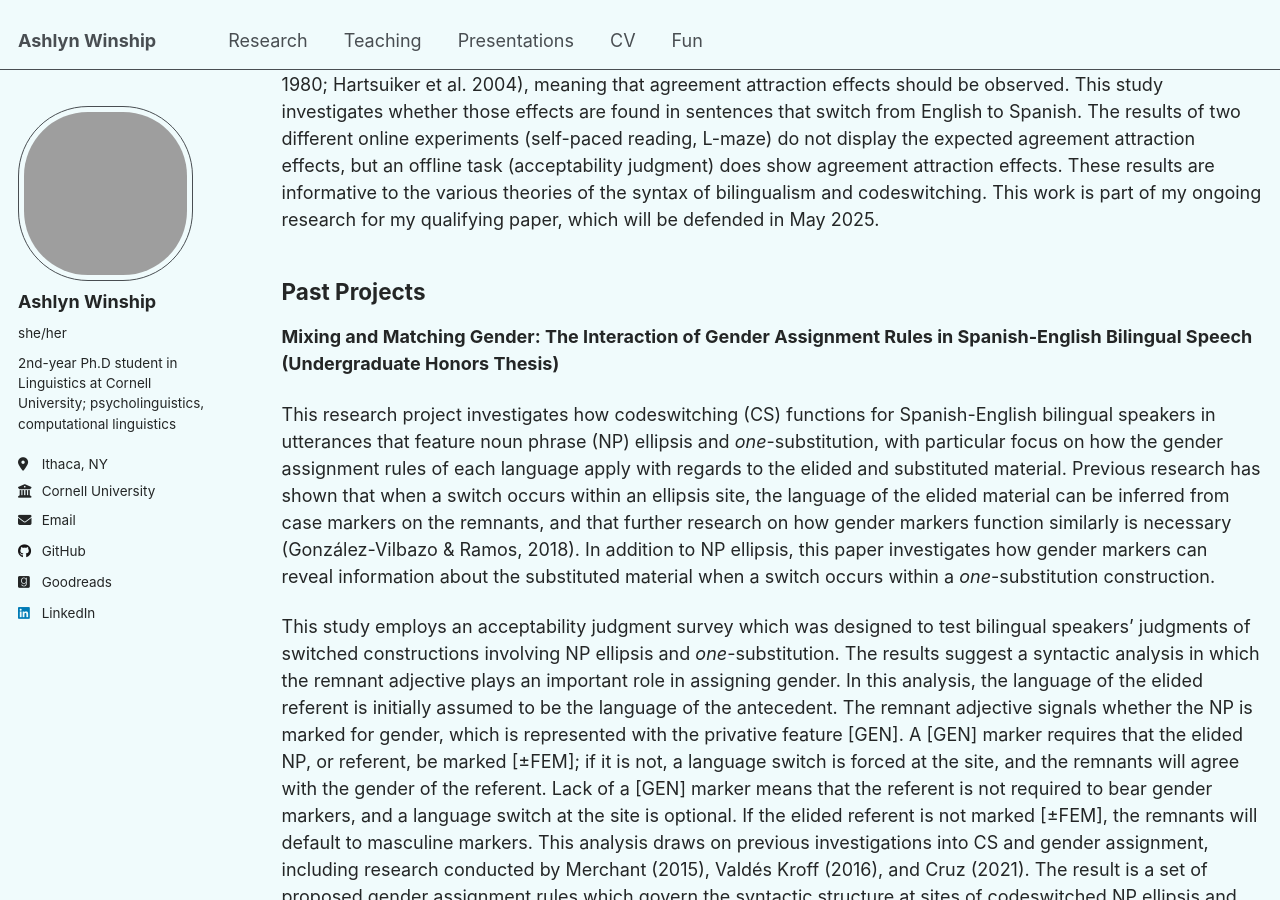
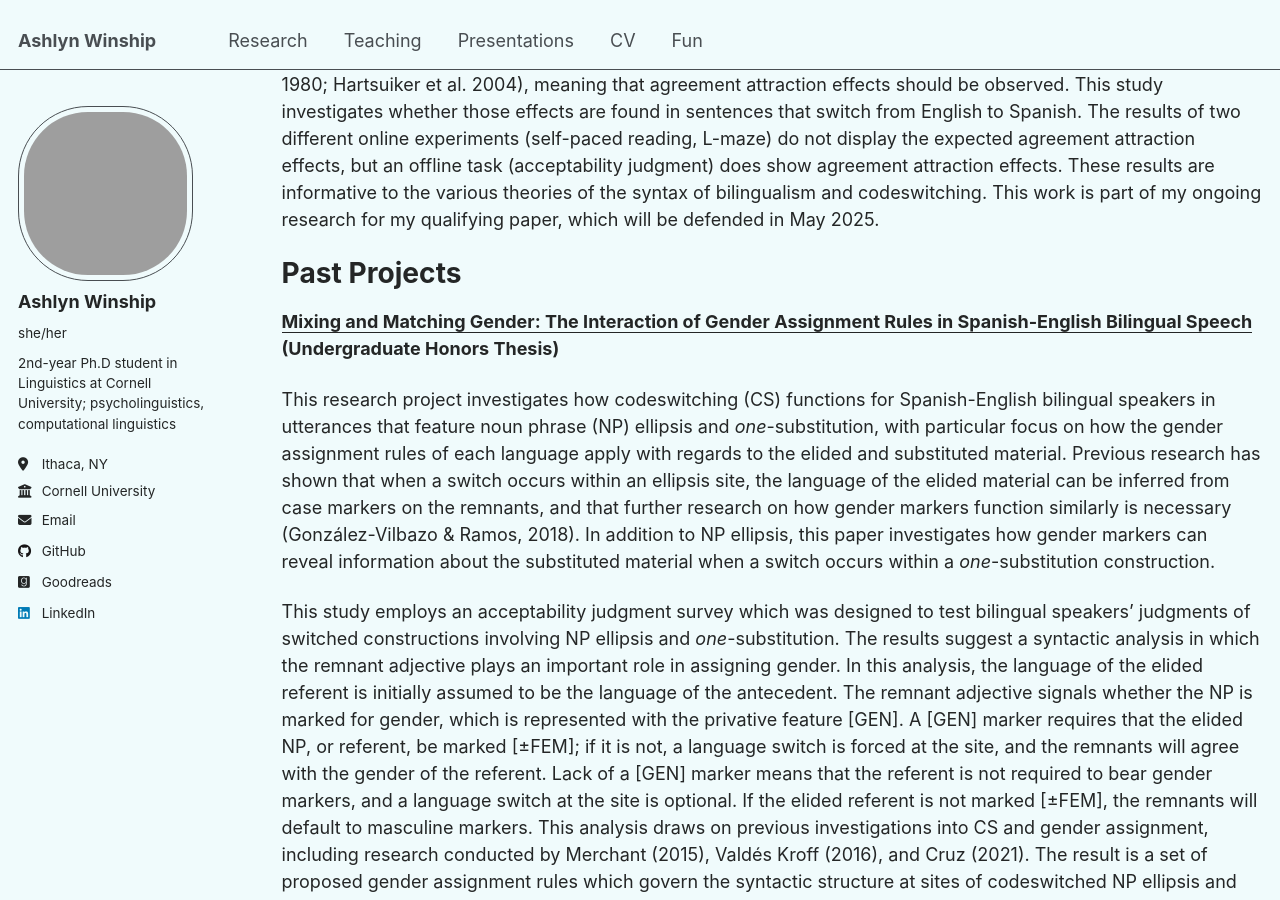
Before and after one commit to ashlynwinship/ashlynwinship.github.io, a Jekyll site: the page built from _pages/research.md, in a window 1280 px wide and 900 px high, scrolled down 836 px. Built offline with Jekyll 4.4.1, drawn with Linux system fonts in a browser that asks for light colours; grey boxes are pictures that could not be loaded.

```diff
--- a/_pages/research.md
+++ b/_pages/research.md
@@ -20,9 +20,9 @@ Accepted to <a target="_blank" rel="noopener" href = "https://hsp2025.github.io/
 
 Number agreement attraction, a process in which the number feature of a noun between a subject and a verb can cause mistakes with subject-verb number agreement, has been observed during online and offline processing in both English (Nicol et al. 1997; Haussler & Bader 2009; Wagers et al. 2009) and Spanish (Lago et al. 2015; Lago et al. 2021). However, current research has not addressed whether similar effects can be observed in sentences that codeswitch between the two languages. According to theories of bilingual grammar, the features of lexical items from a bilingual speaker’s different languages should be accessible to the bilingual grammar (cf. Sridhar & Sridhar 1980; Hartsuiker et al. 2004), meaning that agreement attraction effects should be observed. This study investigates whether those effects are found in sentences that switch from English to Spanish. The results of two different online experiments (self-paced reading, L-maze) do not display the expected agreement attraction effects, but an offline task (acceptability judgment) does show agreement attraction effects. These results are informative to the various theories of the syntax of bilingualism and codeswitching. This work is part of my ongoing research for my qualifying paper, which will be defended in May 2025.
 
-## Past Projects
+# Past Projects
 
-<b>Mixing and Matching Gender: The Interaction of Gender Assignment Rules in Spanish-English Bilingual Speech</b>
+<b><u>Mixing and Matching Gender: The Interaction of Gender Assignment Rules in Spanish-English Bilingual Speech</u></b>
 <b>(Undergraduate Honors Thesis)</b>
 
 This research project investigates how codeswitching (CS) functions for Spanish-English bilingual speakers in utterances that feature noun phrase (NP) ellipsis and <em>one</em>-substitution, with particular focus on how the gender assignment rules of each language apply with regards to the elided and substituted material. Previous research has shown that when a switch occurs within an ellipsis site, the language of the elided material can be inferred from case markers on the remnants, and that further research on how gender markers function similarly is necessary (González-Vilbazo & Ramos, 2018). In addition to NP ellipsis, this paper investigates how gender markers can reveal information about the substituted material when a switch occurs within a <em>one</em>-substitution construction.
```
